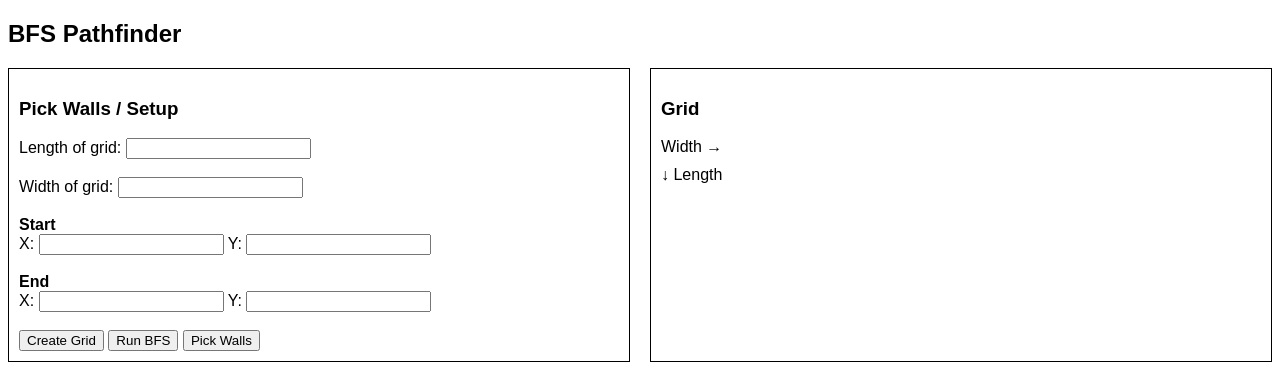
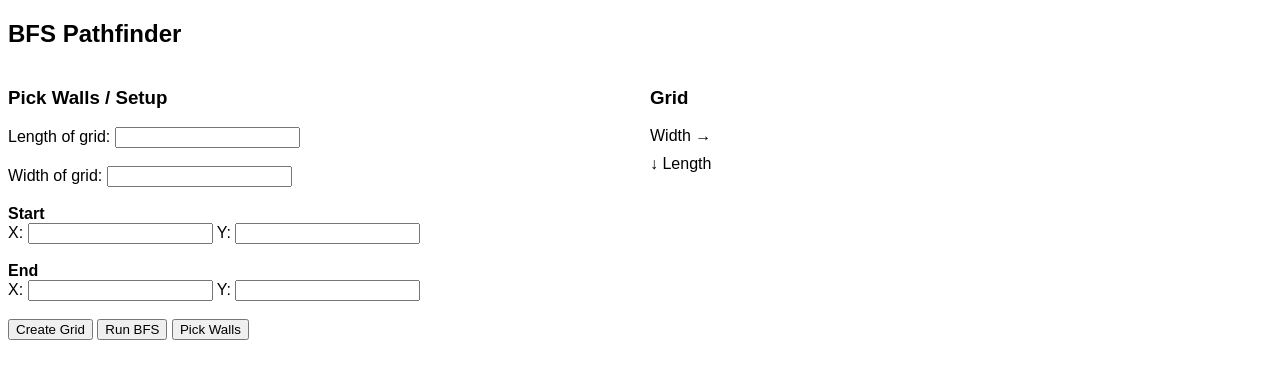
Before and after one commit to MKP-Winner/Parthiban-Spec-Implementation-Assignment, a plain HTML site: page index.html in a window 1280 px wide. Drawn offline with Linux system fonts and the light colour scheme.

Commit message:
third update

```diff
--- a/index.html
+++ b/index.html
@@ -4,7 +4,6 @@
     <meta charset="UTF-8" />
     <title>Spec Implementation Assignment</title>
     <script src="script.js" defer></script>
-    <link rel="stylesheet" href="style.css">
     <style>
         body {
             font-family: Arial;
@@ -14,11 +13,6 @@
             display: grid;
             grid-template-columns: 1fr 1fr;
             gap: 20px;
-        }
-
-        .section {
-            border: 1px solid black;
-            padding: 10px;
         }
 
         table {
```
Also changed, not shown: style.css (deleted).
